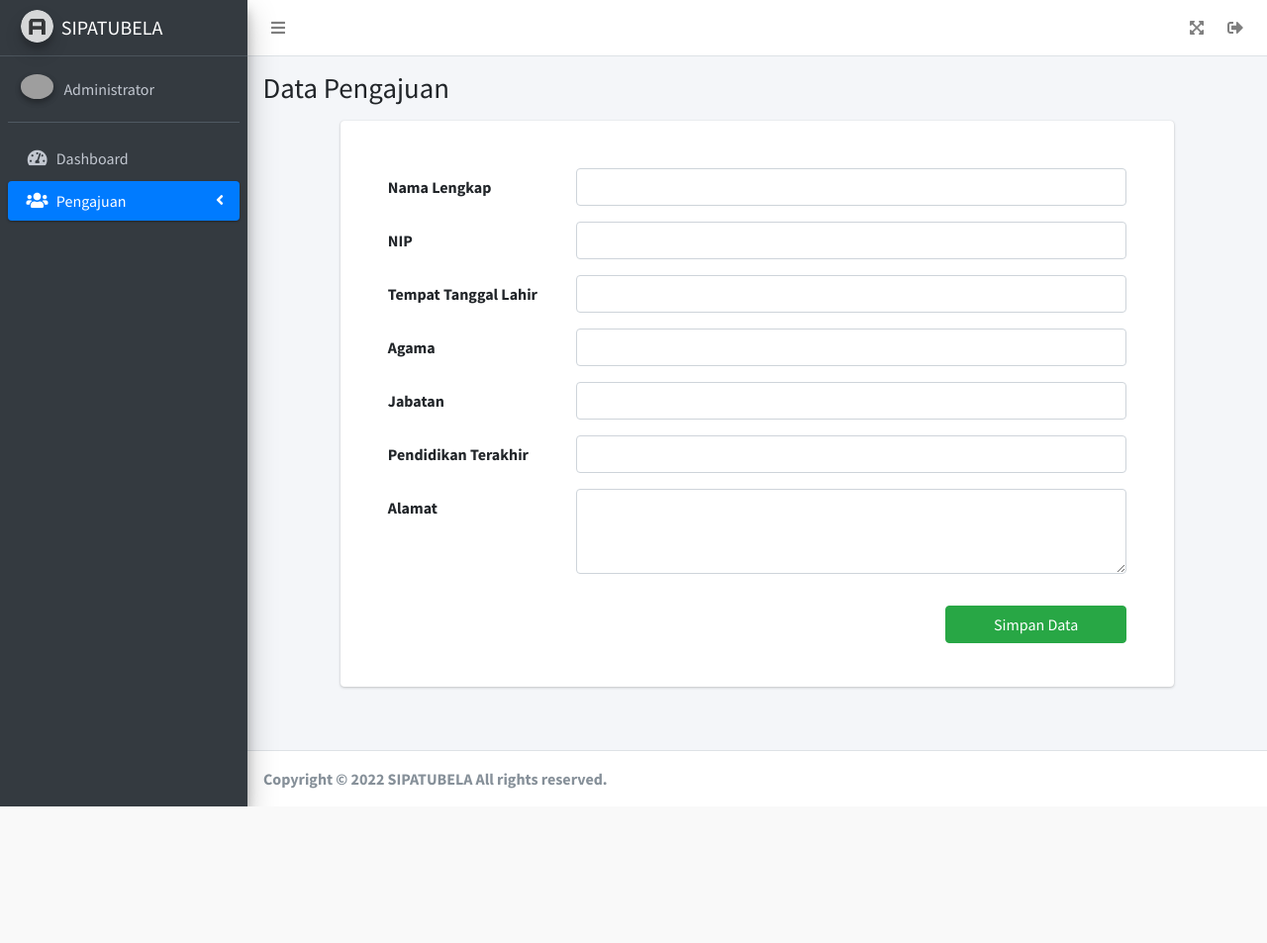
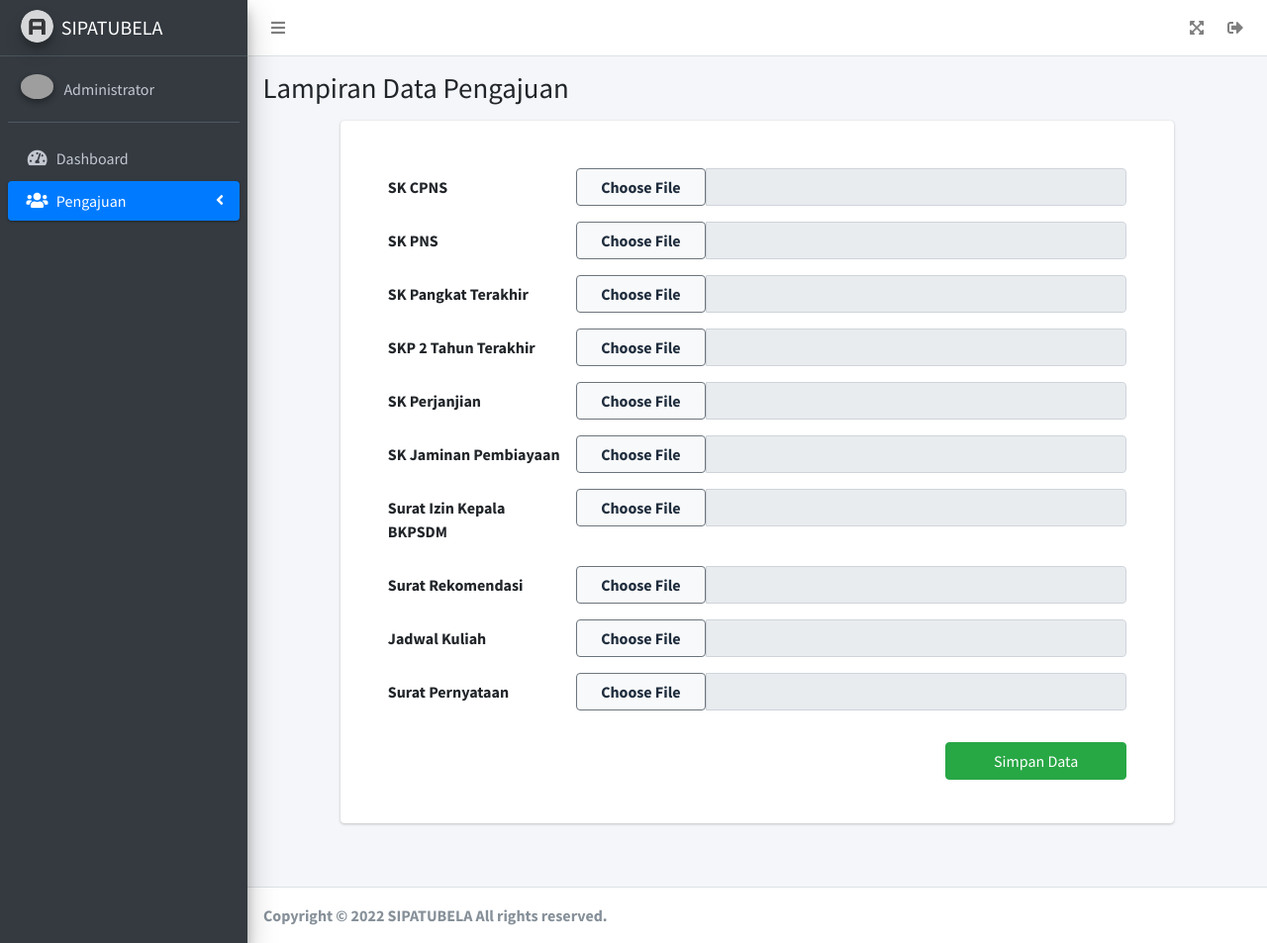
Before and after one commit to firdauszulkarnain/sipatubela, a CodeIgniter app: page /sipatubela/pengajuan/lampiran in a window 1280 px wide. Shown: the whole page at 99% size. Before the commit the page ends 815 px from the top, so only its background shows below. Run offline with CodeIgniter, Linux system fonts and the light colour scheme; some libraries are stand-ins or nearby versions; grey boxes are pictures that could not be loaded.

Commit message:
data pribadi

```diff
--- a/application/config/autoload.php
+++ b/application/config/autoload.php
@@ -132,4 +132,4 @@ $autoload['language'] = array();
 |
 |	$autoload['model'] = array('first_model' => 'first');
 */
-$autoload['model'] = array();
+$autoload['model'] = array('Pengajuan_Model');
--- a/application/controllers/Pengajuan.php
+++ b/application/controllers/Pengajuan.php
@@ -5,13 +5,38 @@ class Pengajuan extends CI_Controller
 {
     public function data()
     {
-        $data['title'] = 'Data Pribadi';
-        $this->template->load('template/user_template', 'user/data_pribadi', $data);
+        $data['title'] = 'Data Pribadi Pengajuan';
+        $data['pribadi'] = $this->db->get_where('data_pribadi', ['user_id' => 1])->row_array();
+
+        // FORM VALIDATION
+        $this->form_validation->set_rules('nama_lengkap', 'Nama Lengkap', 'required|trim', ['required' => 'Nama Produk Tidak Boleh Kosong']);
+        $this->form_validation->set_rules(
+            'nip',
+            'NIP',
+            'trim|required|numeric',
+            ['required' => 'NIP Harus Diisi', 'numeric' => 'NIP Hanya Angka']
+        );
+        $this->form_validation->set_rules('unit_kerja', 'Unit Kerja', 'required|trim', ['required' => 'Unit Kerja Tidak Boleh Kosong']);
+        $this->form_validation->set_rules('jabatan', 'Jabatan', 'required|trim', ['required' => 'Jabatan Tidak Boleh Kosong']);
+        $this->form_validation->set_rules('tempat_lahir', 'Tempat Lahir', 'required|trim', ['required' => 'Tempat Lahir Tidak Boleh Kosong']);
+        $this->form_validation->set_rules('notelp', 'No Telp', 'required|trim', ['required' => 'Notelp Tidak Boleh Kosong']);
+        $this->form_validation->set_rules('alamat', 'alamat', 'required|trim', ['required' => 'Alamat Tidak Boleh Kosong']);
+        $this->form_validation->set_rules('program_studi', 'Program Studi', 'required|trim', ['required' => 'Program Studi Tidak Boleh Kosong']);
+        $this->form_validation->set_rules('instusi', 'Instusi', 'required|trim', ['required' => 'Instusi Tidak Boleh Kosong']);
+
+
+        if ($this->form_validation->run() == false) {
+            $this->template->load('template/user_template', 'user/data_pribadi', $data);
+        } else {
+            $this->Pengajuan_Model->tambahDataPribadi();
+            $this->session->set_flashdata('pesan', 'Berhasil Simpan Data Pribadi!');
+            redirect('pengajuan/data');
+        }
     }
 
     public function lampiran()
     {
-        $data['title'] = 'Data Pengajuan';
-        $this->template->load('template/user_template', 'user/pengajuan', $data);
+        $data['title'] = 'Lampiran Data Pengajuan';
+        $this->template->load('template/user_template', 'user/lampiran', $data);
     }
 }
--- /dev/null
+++ b/application/models/Pengajuan_Model.php
@@ -0,0 +1,23 @@
+<?php
+defined('BASEPATH') or exit('No direct script access allowed');
+
+class Pengajuan_Model extends CI_Model
+{
+    public function tambahDataPribadi()
+    {
+        $data = [
+            'nama_lengkap' => htmlspecialchars(trim($this->input->post('nama_lengkap'))),
+            'nip' => htmlspecialchars(trim($this->input->post('nip'))),
+            'unit_kerja' => htmlspecialchars(trim($this->input->post('unit_kerja'))),
+            'jabatan' => htmlspecialchars(trim($this->input->post('jabatan'))),
+            'tempat_lahir' => htmlspecialchars(trim($this->input->post('tempat_lahir'))),
+            'tanggal_lahir' => date('Y-m-d'),
+            'notelp' =>  htmlspecialchars(trim($this->input->post('notelp'))),
+            'alamat' =>  htmlspecialchars(trim($this->input->post('alamat'))),
+            'program_studi' =>  htmlspecialchars(trim($this->input->post('program_studi'))),
+            'instusi' =>  htmlspecialchars(trim($this->input->post('instusi'))),
+        ];
+
+        $this->db->insert('data_pribadi', $data);
+    }
+}
--- /dev/null
+++ b/application/views/user/lampiran.php
@@ -0,0 +1,82 @@
+<section class="content-header">
+    <div class="container-fluid">
+        <div class="d-sm-flex align-items-center justify-content-between ">
+            <h1 class="h3 mb-0 text-gray-800"><?= $title ?></h1>
+        </div>
+    </div>
+</section>
+
+<section class="content pb-5">
+    <div class="row d-fle justify-content-center">
+        <div class="col-lg-10">
+            <div class="card">
+                <div class="card-body px-5 pt-5">
+                    <form action="" method="POST">
+                        <div class="form-group row">
+                            <label for="sk_cpns" class="col-sm-3 col-form-label">SK CPNS</label>
+                            <div class="col-sm-9">
+                                <input type="file" class="form-control-file input-file" id="sk_cpns" name="sk_cpns" autocomplete="off" required>
+                            </div>
+                        </div>
+                        <div class="form-group row">
+                            <label for="sk_pns" class="col-sm-3 col-form-label">SK PNS</label>
+                            <div class="col-sm-9">
+                                <input type="file" class="form-control-file input-file" id="sk_pns" name="sk_pns" autocomplete="off" required>
+                            </div>
+                        </div>
+                        <div class="form-group row">
+                            <label for="sk_pangkat_terakhir" class="col-sm-3 col-form-label">SK Pangkat Terakhir</label>
+                            <div class="col-sm-9">
+                                <input type="file" class="form-control-file input-file" id="sk_pangkat_terakhir" name="sk_pangkat_terakhir" autocomplete="off" required>
+                            </div>
+                        </div>
+                        <div class="form-group row">
+                            <label for="skp_dua_tahun" class="col-sm-3 col-form-label">SKP 2 Tahun Terakhir</label>
+                            <div class="col-sm-9">
+                                <input type="file" class="form-control-file input-file" id="skp_dua_tahun" name="skp_dua_tahun" autocomplete="off" required>
+                            </div>
+                        </div>
+                        <div class="form-group row">
+                            <label for="sk_perjanjian" class="col-sm-3 col-form-label">SK Perjanjian</label>
+                            <div class="col-sm-9">
+                                <input type="file" class="form-control-file input-file" id="sk_perjanjian" name="sk_perjanjian" autocomplete="off" required>
+                            </div>
+                        </div>
+
+                        <div class="form-group row">
+                            <label for="sk_jamin_biaya" class="col-sm-3 col-form-label">SK Jaminan Pembiayaan</label>
+                            <div class="col-sm-9">
+                                <input type="file" class="form-control-file input-file" id="sk_jamin_biaya" name="sk_jamin_biaya" autocomplete="off" required>
+                            </div>
+                        </div>
+                        <div class="form-group row">
+                            <label for="st_izin_kepala" class="col-sm-3 col-form-label">Surat Izin Kepala BKPSDM</label>
+                            <div class="col-sm-9">
+                                <input type="file" class="form-control-file input-file" id="st_izin_kepala" name="st_izin_kepala" autocomplete="off" required>
+                            </div>
+                        </div>
+                        <div class="form-group row">
+                            <label for="st_rekomendasi" class="col-sm-3 col-form-label">Surat Rekomendasi</label>
+                            <div class="col-sm-9">
+                                <input type="file" class="form-control-file input-file" id="st_rekomendasi" name="st_rekomendasi" autocomplete="off" required>
+                            </div>
+                        </div>
+                        <div class="form-group row">
+                            <label for="jadwal_kuliah" class="col-sm-3 col-form-label">Jadwal Kuliah</label>
+                            <div class="col-sm-9">
+                                <input type="file" class="form-control-file input-file" id="jadwal_kuliah" name="jadwal_kuliah" autocomplete="off" required>
+                            </div>
+                        </div>
+                        <div class="form-group row">
+                            <label for="st_pernyataan" class="col-sm-3 col-form-label">Surat Pernyataan</label>
+                            <div class="col-sm-9">
+                                <input type="file" class="form-control-file input-file" id="st_pernyataan" name="st_pernyataan" autocomplete="off" required>
+                            </div>
+                        </div>
+                        <button class="btn btn-success px-5 float-right mb-4 mt-3" type="submit">Simpan Data</button>
+                    </form>
+                </div>
+            </div>
+        </div>
+    </div>
+</section>
--- a/assets/js/myjs.js
+++ b/assets/js/myjs.js
@@ -11,8 +11,6 @@ $(document).ready(function() {
         icon: 'success'
         });
     }
-
-
 
 
     $('.uang').mask('000.000.000.000', {
```
Also changed, not shown: application/views/user/data_pribadi copy.php (deleted, +0 -70 lines), application/views/user/data_pribadi.php (+10 -10 lines).
